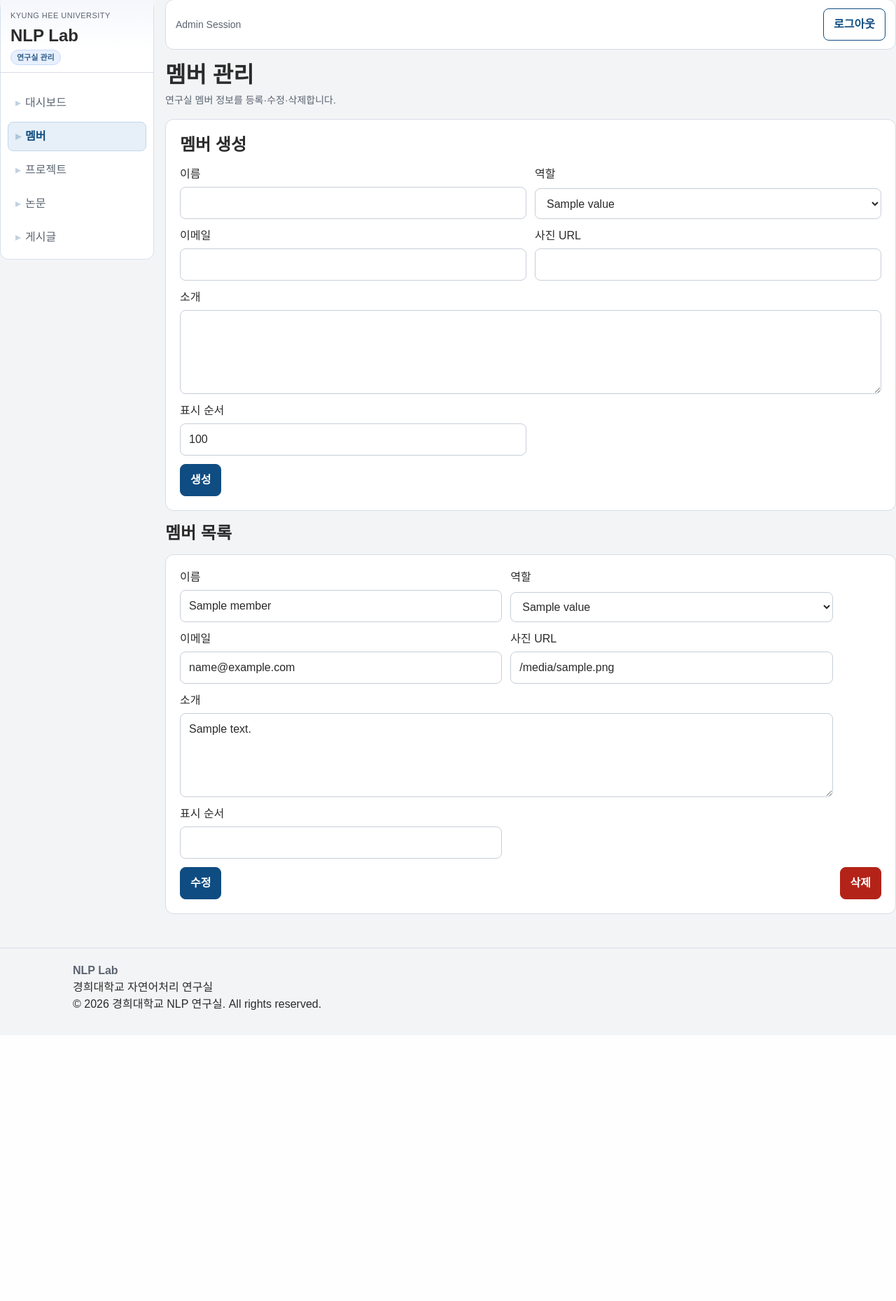
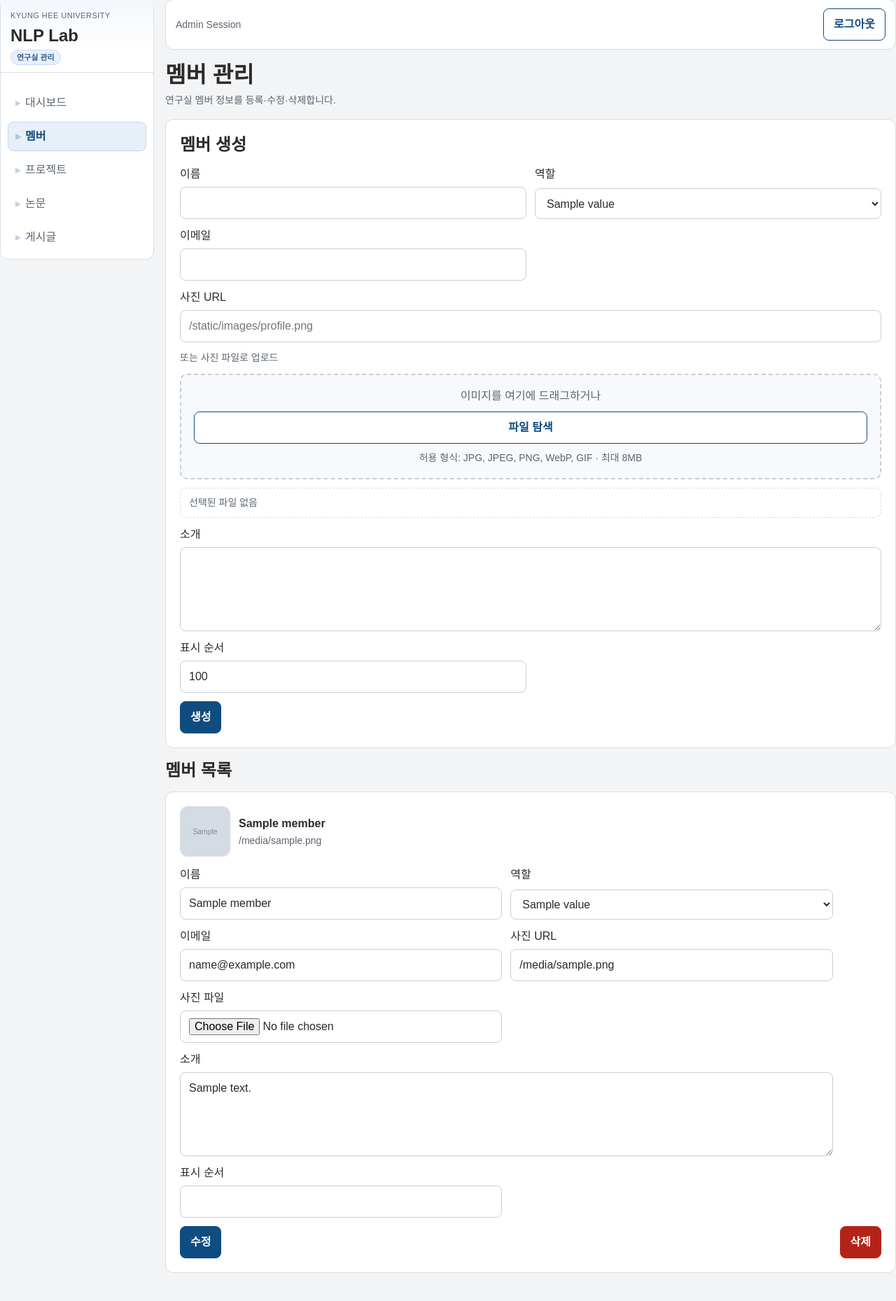
Before and after one commit to jisung-02/nlp-lab, a FastAPI app: template app/templates/admin/members.html in a window 1280 px wide. Shown: the part 98-1957 px from the top of the page at 70% size. Before the commit the page ends 1541 px from the top, so only its background shows below. Run offline with FastAPI, Linux system fonts and the light colour scheme; the template is opened without the code that fills it: most values are stand-ins (such as "Sample title", 1, 10 or a date in 2020); grey boxes marked "Sample" are stand-in pictures; parts of the project's set-up code (start-up, migrations or seed data) failed here and were passed over.

Commit message:
feat(admin): add member photo upload workflow

```diff
--- a/app/static/css/admin.css
+++ b/app/static/css/admin.css
@@ -307,6 +307,46 @@
   font-size: 14px;
 }
 
+.member-photo-upload-preview {
+  display: flex;
+  align-items: center;
+  gap: 10px;
+}
+
+.member-photo-upload-preview img {
+  width: 64px;
+  height: 64px;
+  border-radius: 8px;
+  border: 1px solid var(--color-border);
+  object-fit: cover;
+  background: #fff;
+}
+
+.member-photo-admin-preview {
+  display: flex;
+  align-items: center;
+  gap: 12px;
+}
+
+.member-photo-admin-preview img {
+  width: 72px;
+  height: 72px;
+  border-radius: 10px;
+  border: 1px solid var(--color-border);
+  object-fit: cover;
+  background: #fff;
+}
+
+.member-photo-admin-preview-text {
+  display: grid;
+  gap: 2px;
+  min-width: 0;
+}
+
+.member-photo-admin-preview-text .meta-line {
+  overflow-wrap: anywhere;
+}
+
 .hero-image-rename-list {
   display: grid;
   gap: 8px;
--- a/app/static/js/admin_forms.js
+++ b/app/static/js/admin_forms.js
@@ -132,6 +132,101 @@
   });
 };
 
+const renderMemberPhotoPreview = (file) => {
+  const preview = document.getElementById("member-photo-preview");
+  if (!(preview instanceof HTMLElement)) {
+    return;
+  }
+
+  if (!(file instanceof File)) {
+    preview.innerHTML = '<p class="meta-line">선택된 파일 없음</p>';
+    return;
+  }
+
+  const imageUrl = URL.createObjectURL(file);
+  preview.innerHTML = `
+    <div class="member-photo-upload-preview">
+      <img src="${imageUrl}" alt="선택한 멤버 사진 미리보기" />
+      <p class="meta-line">${file.name} (${Math.ceil(file.size / 1024)}KB)</p>
+    </div>
+  `;
+
+  const previewImage = preview.querySelector("img");
+  if (previewImage instanceof HTMLImageElement) {
+    previewImage.onload = () => {
+      URL.revokeObjectURL(imageUrl);
+    };
+  }
+};
+
+const applyMemberPhotoFile = (file) => {
+  const fileInput = document.getElementById("member-photo-file");
+  const dropzone = document.getElementById("member-photo-dropzone");
+  if (!(fileInput instanceof HTMLInputElement) || !(dropzone instanceof HTMLElement)) {
+    return;
+  }
+
+  const dataTransfer = new DataTransfer();
+  dataTransfer.items.add(file);
+  fileInput.files = dataTransfer.files;
+  renderMemberPhotoPreview(file);
+  dropzone.classList.remove("is-active");
+};
+
+const initMemberPhotoUpload = () => {
+  const dropzone = document.getElementById("member-photo-dropzone");
+  const picker = document.getElementById("member-photo-picker");
+  const fileInput = document.getElementById("member-photo-file");
+  if (
+    !(dropzone instanceof HTMLElement) ||
+    !(picker instanceof HTMLButtonElement) ||
+    !(fileInput instanceof HTMLInputElement)
+  ) {
+    return;
+  }
+
+  const isImageFile = (file) => file.type.startsWith("image/");
+  const handleIncomingFiles = (files) => {
+    const firstImageFile = Array.from(files).find(isImageFile);
+    if (!(firstImageFile instanceof File)) {
+      renderMemberPhotoPreview(null);
+      return;
+    }
+    applyMemberPhotoFile(firstImageFile);
+  };
+
+  picker.addEventListener("click", () => {
+    fileInput.click();
+  });
+
+  fileInput.addEventListener("change", () => {
+    handleIncomingFiles(fileInput.files || []);
+  });
+
+  ["dragenter", "dragover"].forEach((eventName) => {
+    dropzone.addEventListener(eventName, (event) => {
+      event.preventDefault();
+      event.stopPropagation();
+      dropzone.classList.add("is-active");
+    });
+  });
+
+  ["dragleave", "drop"].forEach((eventName) => {
+    dropzone.addEventListener(eventName, (event) => {
+      event.preventDefault();
+      event.stopPropagation();
+      dropzone.classList.remove("is-active");
+    });
+  });
+
+  dropzone.addEventListener("drop", (event) => {
+    if (!(event.dataTransfer instanceof DataTransfer)) {
+      return;
+    }
+    handleIncomingFiles(event.dataTransfer.files);
+  });
+};
+
 const initHeroImageDeleteSummary = () => {
   const summary = document.getElementById("hero-image-delete-summary");
   if (!(summary instanceof HTMLElement)) {
@@ -163,9 +258,11 @@
 if (document.readyState === "loading") {
   document.addEventListener("DOMContentLoaded", initAdminFormHelpers);
   document.addEventListener("DOMContentLoaded", initHeroImageUpload);
+  document.addEventListener("DOMContentLoaded", initMemberPhotoUpload);
   document.addEventListener("DOMContentLoaded", initHeroImageDeleteSummary);
 } else {
   initAdminFormHelpers();
   initHeroImageUpload();
+  initMemberPhotoUpload();
   initHeroImageDeleteSummary();
 }
--- a/app/templates/admin/members.html
+++ b/app/templates/admin/members.html
@@ -45,7 +45,12 @@
 
     <section class="panel card">
       <h2>멤버 생성</h2>
-      <form action="/admin/members" method="post" class="admin-form form-grid">
+      <form
+        action="/admin/members"
+        method="post"
+        enctype="multipart/form-data"
+        class="admin-form form-grid"
+      >
         <input type="hidden" name="csrf_token" value="{{ csrf_token }}" />
         <label>이름 <input type="text" name="name" maxlength="100" required /></label>
         <label>
@@ -57,7 +62,22 @@
           </select>
         </label>
         <label>이메일 <input type="email" name="email" maxlength="255" required /></label>
-        <label>사진 URL <input type="url" name="photo_url" maxlength="500" /></label>
+        <label class="full-row">
+          사진 URL
+          <input type="text" name="photo_url" maxlength="500" placeholder="/static/images/profile.png" />
+        </label>
+        <div class="full-row hero-upload-block">
+          <p class="meta-line">또는 사진 파일로 업로드</p>
+          <div id="member-photo-dropzone" class="hero-upload-dropzone" tabindex="0">
+            <input id="member-photo-file" type="file" name="photo_file" accept="image/*" />
+            <p>이미지를 여기에 드래그하거나</p>
+            <button type="button" id="member-photo-picker" class="btn btn-secondary">파일 탐색</button>
+            <p class="meta-line">허용 형식: JPG, JPEG, PNG, WebP, GIF · 최대 8MB</p>
+          </div>
+          <div id="member-photo-preview" class="hero-upload-preview" aria-live="polite">
+            <p class="meta-line">선택된 파일 없음</p>
+          </div>
+        </div>
         <label class="full-row">소개 <textarea name="bio" maxlength="2000"></textarea></label>
         <label>표시 순서 <input type="number" name="display_order" value="100" min="0" required /></label>
         <div class="form-actions full-row">
@@ -72,8 +92,24 @@
       <ul class="entity-list">
         {% for member in members %}
         <li class="entity-card card">
+          <div class="member-photo-admin-preview">
+            {% if member.photo_url %}
+            <img src="{{ member.photo_url }}" alt="{{ member.name }}" loading="lazy" />
+            {% else %}
+            <img src="{{ url_for('static', path='images/default-profile.svg') }}" alt="{{ member.name }}" loading="lazy" />
+            {% endif %}
+            <div class="member-photo-admin-preview-text">
+              <strong>{{ member.name }}</strong>
+              <span class="meta-line">{{ member.photo_url or '기본 프로필 이미지 사용' }}</span>
+            </div>
+          </div>
           <div class="entity-actions">
-            <form action="/admin/members/{{ member.id }}/update" method="post" class="admin-form form-grid">
+            <form
+              action="/admin/members/{{ member.id }}/update"
+              method="post"
+              enctype="multipart/form-data"
+              class="admin-form form-grid"
+            >
               <input type="hidden" name="csrf_token" value="{{ csrf_token }}" />
               <label>이름 <input type="text" name="name" value="{{ member.name }}" maxlength="100" required /></label>
               <label>
@@ -85,7 +121,17 @@
                 </select>
               </label>
               <label>이메일 <input type="email" name="email" value="{{ member.email }}" maxlength="255" required /></label>
-              <label>사진 URL <input type="url" name="photo_url" value="{{ member.photo_url or '' }}" maxlength="500" /></label>
+              <label>
+                사진 URL
+                <input
+                  type="text"
+                  name="photo_url"
+                  value="{{ member.photo_url or '' }}"
+                  maxlength="500"
+                  placeholder="/static/images/profile.png"
+                />
+              </label>
+              <label>사진 파일 <input type="file" name="photo_file" accept="image/*" /></label>
               <label class="full-row">소개 <textarea name="bio" maxlength="2000">{{ member.bio or '' }}</textarea></label>
               <label>표시 순서 <input type="number" name="display_order" value="{{ member.display_order }}" min="0" required /></label>
               <div class="form-actions full-row">
```
Also changed, not shown: app/routers/admin_member.py (+124 -4 lines), tests/test_member_crud.py (+71 -0 lines).
